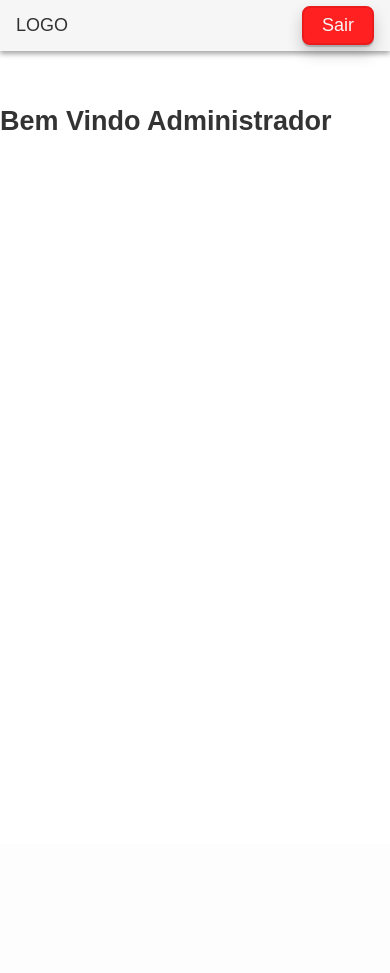
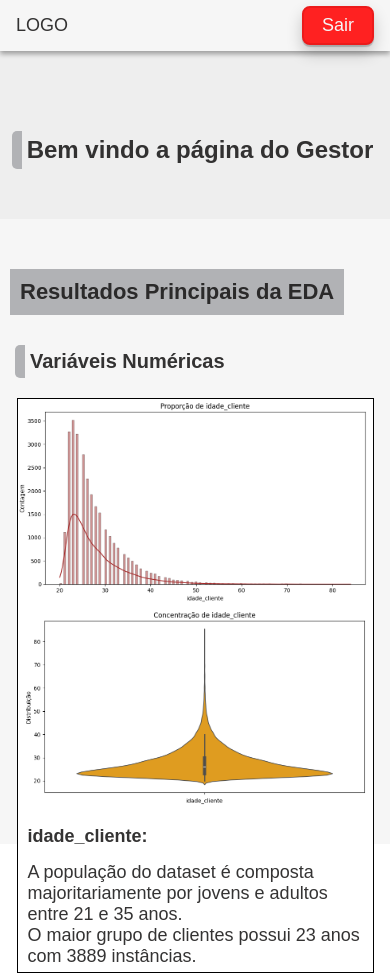
Before and after one commit to Mazzinii/risco-credito, a PHP site: page /home/homeAdm.html in a window 390 px wide. Before the commit the page ends 130 px from the top, so only its background shows below. Run offline with PHP 8.4, Linux system fonts and the light colour scheme.

Commit message:
update adm page
updated the style of adm page and added a new folder of images

```diff
--- a/home/homeAdm.html
+++ b/home/homeAdm.html
@@ -8,18 +8,37 @@
 </head>
 <body>
     <header class="header">
-        <nav class="nav">
-          <p>LOGO</p>
+        <a href="/index/index.html">
+          <nav class="nav">
+            <p>LOGO</p>
+        </a>
           <div class="button-exit">
             <a href="/exit/exit.php"><span>Sair</span></a>
         </nav>
       </header>
-      <section>
-        <br>
-        <br>
-        <br>
-        <br>
-        <h1>Bem Vindo Administrador</h1>
-      </section>
+      <main>
+        <section class="sectionTitulo">
+          <div class="titleAdm">
+            <h1>Bem vindo a página do Gestor</h1>
+          </div>
+        </section>
+          <section class="mainpageAdm">
+            <div class="textAdm">
+              <h1>Resultados Principais da EDA</h1>
+              <p>Variáveis Numéricas</p>
+            </div>
+            <div class="containerGrafico">
+               <div class="grafico">
+                <img src="/imagens/graficoGestor/idade1.png" alt="grafico-idade" height="414px">
+                <img src="/imagens/graficoGestor/idade2.png" alt="grafico-idade">
+                <div class="legendaGrafico">
+                  <p class="legenda">idade_cliente: </p>
+                  <p class="textolegenda"> A população do dataset é composta majoritariamente por jovens e adultos entre 21 e 35 anos. <br>
+                    O maior grupo de clientes possui 23 anos com 3889 instâncias.</p>
+                </div>
+              </div>
+            </div>
+          </section>
+      </main>
 </body>
 </html>
--- a/style/style.css
+++ b/style/style.css
@@ -411,6 +411,93 @@ p {
   }
 }
 
+/* --------Home Adm------  */
+
+.sectionTitulo {
+  display: flex;
+  align-items: center;
+  justify-content: center;
+
+  width: 100vw;
+  height: 26vh;
+  background-color: #eeeeee;
+
+  & h1 {
+    font-size: 3rem;
+    margin-top: 0;
+  }
+}
+
+.titleAdm {
+  & h1 {
+    margin-top: 10rem;
+    padding: 0.5rem;
+    font-size: 3.3rem;
+
+    border-left: 10px solid #b1b2b5;
+    border-radius: 0.5rem;
+  }
+}
+
+.mainpageAdm {
+  background-color: #f6f6f6;
+  width: 100vw;
+  height: 74vh;
+}
+.textAdm {
+  display: flex;
+  flex-flow: column;
+  align-items: flex-start;
+
+  & h1 {
+    padding: 1rem;
+    margin: 5rem 0 1rem 5rem;
+    background-color: #b1b2b5;
+  }
+
+  & p {
+    font-size: 2.8rem;
+    font-weight: 600;
+    padding: 0.5rem;
+    margin-left: 7rem;
+
+    border-left: 10px solid #b1b2b5;
+    border-radius: 0.5rem;
+  }
+}
+
+.containerGrafico {
+  display: flex;
+  align-items: center;
+  justify-content: center;
+  align-content: center;
+
+  & .grafico {
+    border: 1px solid black;
+    background-color: white;
+  }
+
+  & img {
+    width: calc(100vw / 3);
+    height: auto;
+  }
+
+  & .legendaGrafico {
+    display: flex;
+    align-items: left;
+    margin-left: 2rem;
+
+    & .legenda {
+      font-weight: 600;
+      padding-right: 1rem;
+    }
+
+    & .textolegenda {
+      width: calc(100vw / 2);
+    }
+  }
+}
+
 /* --------MediaQuery------  */
 
 /* --------Smartphones------  */
@@ -572,4 +659,46 @@ p {
       }
     }
   }
+
+  /* --------Home Adm------  */
+  .sectionTitulo {
+    & h1 {
+      font-size: 2.4rem;
+    }
+  }
+  .textAdm {
+    & h1 {
+      font-size: 2.2rem;
+      margin-left: 1rem;
+    }
+    & p {
+      font-size: 2rem;
+      margin-left: 1.5rem;
+    }
+  }
+  .containerGrafico {
+    flex-direction: column;
+
+    & .grafico {
+      width: 355px;
+    }
+    & img {
+      min-width: 350px;
+    }
+
+    & .legendaGrafico {
+      flex-flow: column;
+      margin-left: 0;
+
+      & .legenda {
+        font-size: 1.8rem;
+        margin: 1rem 1rem;
+      }
+
+      & .textolegenda {
+        margin: 0.5rem 1rem;
+        width: 340px;
+      }
+    }
+  }
 }
```
Also changed, not shown: imagens/graficoGestor/idade1.png (added), imagens/graficoGestor/idade2.png (added), imagens/graficoGestor/renda.png (added), imagens/graficoGestor/rendaEmprestimo.png (added), imagens/graficoGestor/taxaJuros.png (added), imagens/graficoGestor/tempoCredito.png (added), imagens/graficoGestor/tempoEmprego.png (added), imagens/graficoGestor/valorEmprestimo.png (added).
